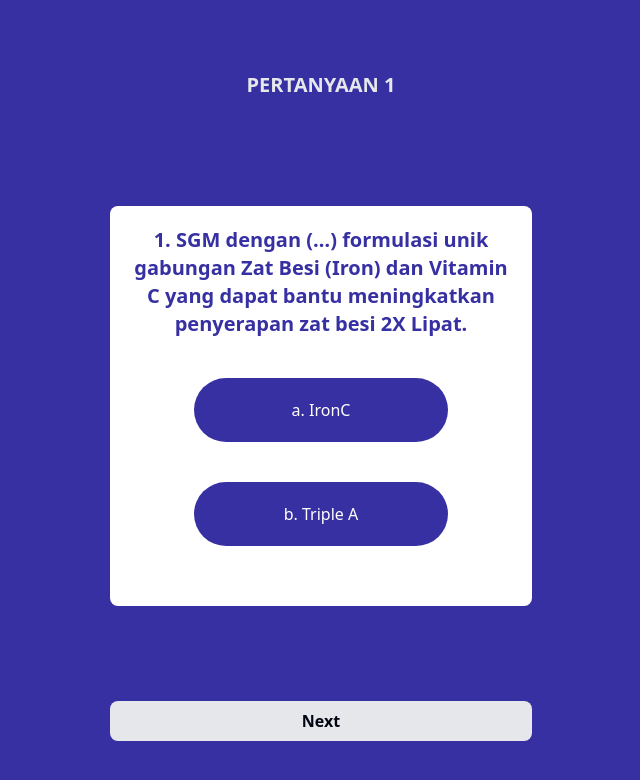
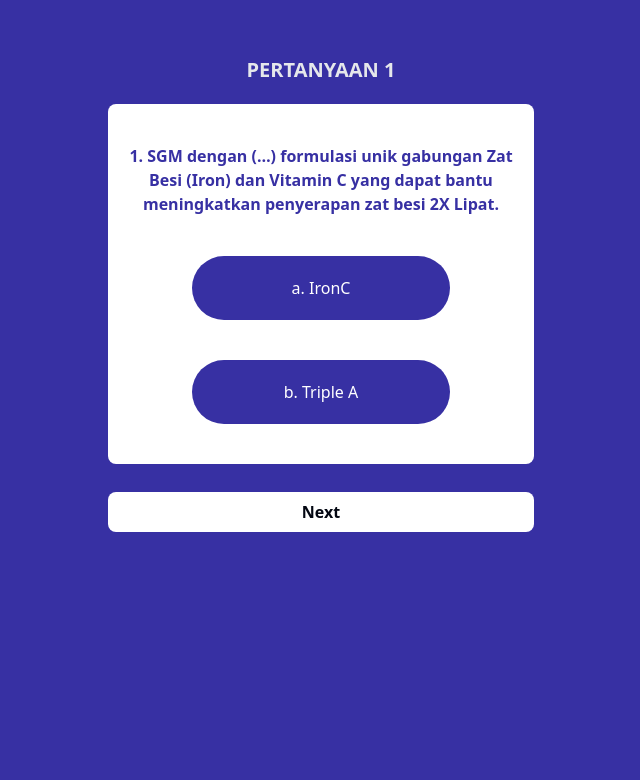
Before and after one commit to sholichan/pit-ibi, a Next.js app: page /questions in a window 1280 px wide. Shown: the top 780 px of the page, without its empty margins (319-959 px from the left). Built offline with nearby package versions, Linux system fonts and the light colour scheme; what tailwindcss-animated would draw is missing.

Commit message:
home and question

```diff
--- a/src/components/footer.tsx
+++ b/src/components/footer.tsx
@@ -1,6 +1,6 @@
 export default function Footer() {
   return (
-    <div className="fixed w-full h-12  bg-indigo-800 bottom-0 left-0 rounded-t-3xl">
+    <div className="absolute w-full h-12  bg-indigo-800 bottom-0 left-0 rounded-t-3xl">
 
     </div>
   )
--- a/src/components/header_home.tsx
+++ b/src/components/header_home.tsx
@@ -2,7 +2,7 @@
 
 export default function HeaderHome() {
   return (
-    <div className="z-0 w-full h-fit rounded rounded-b-3xl bg-indigo-800 fixed px-2 py-10 justify-between">
+    <div className="z-0 w-full h-fit rounded rounded-b-3xl bg-indigo-800 absolute px-2 py-10 justify-between">
 
       <div className="flex flex-wrap w-full font-medium text-center text-2xl text-gray-200 justify-center pb-5 lg:pb-10">
         <h1 className="w-full">
--- a/src/pages/home.tsx
+++ b/src/pages/home.tsx
@@ -17,9 +17,9 @@
     <Layout>
       <HeaderHome />
       <Footer />
-      <div className="flex flex-wrap w-screen p-4 justify-center h-auto lg:h-4/6 my-5 z-50">
-        <div className="flex flex-wrap h-4/5 w-full justify-center">
-          <div className={isClicked ? " flex flex-wrap w-10/12 h-fit lg:h-full lg:w-full justify-center mt-14 lg:m-20 lg:justify-between" : 'invisible'}>
+      <div className="flex flex-wrap space-y-7 lg:space-y-32 w-full justify-center content-center lg:content-between h-auto lg:h-4/6 my-5 z-50">
+        <div className="flex flex-wrap h-fit lg:h-4/5 w-full justify-center content-center lg:content-start">
+          <div className={isClicked ? " flex flex-wrap w-11/12 gap-6 h-fit lg:h-full lg:w-full justify-center mt-14 lg:m-20 lg:justify-between" : 'invisible'}>
             <video className={isClicked ? " border-indigo-800 border-2 w-2/5 lg:w-auto lg:h-full" : 'hidden'} autoPlay muted loop={true} onClick={() => { setClicked(false), setClicked1(false) }}>
               <source src="/video/CMPA1.mp4" type="video/mp4" />
             </video>
@@ -34,28 +34,28 @@
             </video>
           </div>
 
-          <div className={isClicked ? 'invisible' : " flex flex-wrap h-full w-full justify-center mt-14"}>
+          <div className={isClicked ? 'invisible' : " flex flex-wrap h-full w-full justify-center content-start"}>
 
-            <video className={isClicked1 ? "hidden" : 'border-indigo-800 border-4 p1 w-5/6 h-auto lg:h-auto lg:w-1/4'} autoPlay muted loop={true} width="400" height="200" onClick={() => { setClicked(true), setClicked1(true) }}>
+            <video className={isClicked1 ? "hidden" : 'border-indigo-800 border-4 p1 w-11/12 h-auto lg:h-auto lg:w-1/4'} autoPlay muted loop={true} width="400" height="200" onClick={() => { setClicked(true), setClicked1(true) }}>
               <source src="/video/CMPA2.mp4" type="video/mp4" />
             </video>
-            <video className={isClicked2 ? "hidden" : 'border-indigo-800 border-4 p1 w-5/6 h-auto lg:h-auto lg:w-1/4'} autoPlay muted loop={true} width="400" height="200" onClick={() => { setClicked(true), setClicked2(true) }}>
+            <video className={isClicked2 ? "hidden" : 'border-indigo-800 border-4 p1 w-11/12 h-auto lg:h-auto lg:w-1/4'} autoPlay muted loop={true} width="400" height="200" onClick={() => { setClicked(true), setClicked2(true) }}>
               <source src="/video/detailing_core_2.mp4" type="video/mp4" />
             </video>
-            <video className={isClicked3 ? "hidden" : 'border-indigo-800 border-4 p1 w-5/6 h-auto lg:h-auto lg:w-1/4'} autoPlay muted loop={true} width="400" height="200" onClick={() => { setClicked(true), setClicked3(true) }}>
+            <video className={isClicked3 ? "hidden" : 'border-indigo-800 border-4 p1 w-11/12 h-auto lg:h-auto lg:w-1/4'} autoPlay muted loop={true} width="400" height="200" onClick={() => { setClicked(true), setClicked3(true) }}>
               <source src="/video/detailing_core_3.mp4" type="video/mp4" />
             </video>
-            <video className={isClicked4 ? "hidden" : 'border-indigo-800 border-4 p1 w-5/6 h-auto lg:h-auto lg:w-1/4'} autoPlay muted loop={true} width="400" height="200" onClick={() => { setClicked(true), setClicked4(true) }}>
+            <video className={isClicked4 ? "hidden" : 'border-indigo-800 border-4 p1 w-11/12 h-auto lg:h-auto lg:w-1/4'} autoPlay muted loop={true} width="400" height="200" onClick={() => { setClicked(true), setClicked4(true) }}>
               <source src="/video/detailing_pbf_2.mp4" type="video/mp4" />
             </video>
           </div>
         </div>
-
-        <Link className={isClicked ? "bg-indigo-800 text-gray-200 w-2/3 lg:w-1/4 lg:mt-32 h-10 p-2 rounded-lg items-center flex justify-center" : 'hidden'} href="/qrcode">
+        <Link className={isClicked ? "bg-indigo-800 text-gray-200 border-gray-200 border-2 w-2/3 lg:w-1/4 lg:mt-32 h-10 p-2 rounded-lg items-center flex justify-center" : 'hidden'} href="/qrcode">
           <button >
             Quiz
           </button>
         </Link>
+
       </div>
     </Layout>
 
--- a/src/pages/questions.tsx
+++ b/src/pages/questions.tsx
@@ -98,10 +98,11 @@
   }
   return (
     <Layout>
-      <div className="bg-indigo-800 flex flex-wrap w-full p-2 justify-center items-center h-full">
-        <h1 className="font-extrabold  text-gray-200 w-full text-xl text-center p-5 rounded-lg">{`PERTANYAAN ${currentQuestion}`}</h1>
-        <div className="lg:w-1/3 w-72 h-auto flex flex-wrap justify-center text-indigo-800 text-center bg bg-white p-5 rounded-lg">
-          <h1 className="font-extrabold text-base lg:text-xl mb-10">{quiz[currentQuestion].question}</h1>
+
+      <div className="bg-indigo-800 flex flex-wrap space-y-5 w-full justify-center content-start h-full py-14">
+        <h1 className="font-extrabold  text-gray-200 w-full text-xl text-center rounded-lg">{`PERTANYAAN ${currentQuestion}`}</h1>
+        <div className="lg:w-1/3 w-72 py-10 h-auto flex flex-wrap justify-center text-indigo-800 text-center bg bg-white p-5 rounded-lg">
+          <h1 className="font-extrabold text-base lg:text-base mb-10">{quiz[currentQuestion].question}</h1>
 
           <h1 className={isAnswera ? `font-medium hover:cursor-pointer text-white bg-green-500 w-2/3 text-center p-5 mb-10 rounded-full` :
             `font-medium hover:cursor-pointer text-white ${bgAnswer} w-2/3 text-center p-5 mb-10 rounded-full`}
@@ -109,8 +110,8 @@
             {quiz[currentQuestion].answer1.a.answer}
           </h1>
 
-          <h1 className={isAnswerb ? `font-medium hover:cursor-pointer text-white bg-green-500 w-2/3 text-center p-5 mb-10 rounded-full` :
-            `font-medium hover:cursor-pointer text-white ${bgAnswer} w-2/3 text-center p-5 mb-10 rounded-full`}
+          <h1 className={isAnswerb ? `font-medium hover:cursor-pointer text-white bg-green-500 w-2/3 text-center p-5 rounded-full` :
+            `font-medium hover:cursor-pointer text-white ${bgAnswer} w-2/3 text-center p-5 rounded-full`}
             onClick={handleClickb}>
             {quiz[currentQuestion].answer1.b.answer}
           </h1>
@@ -118,13 +119,13 @@
         </div>
         <div className="w-full h-fit flex justify-center font-bold text-gray-950">
           {isDone ? (
-            <Link className="bg-gray-200 text-green-800 w-1/3 h-10 p-2 m-2 rounded-lg items-center flex justify-center" href="/home">
+            <Link className="bg-white text-green-800 w-1/3 h-10 p-2 m-2 rounded-lg items-center flex justify-center" href="/home">
               <button >
                 Home
               </button>
             </Link>
           ) : (
-            <button className="bg-gray-200 w-1/3 h-10 p-2 m-2 rounded-lg items-center flex justify-center" onClick={handleNextQuestion}>
+            <button className="bg-white w-1/3 h-10 p-2 m-2 rounded-lg items-center flex justify-center" onClick={handleNextQuestion}>
               Next
             </button>
           )}
--- a/src/pages/register.tsx
+++ b/src/pages/register.tsx
@@ -11,7 +11,7 @@
     <Layout>
       <Header />
       <Footer />
-      <div className="fixed w-80 h-3/5 bg-white outline outline-1 outline-indigo-800 inset-1/2 -translate-x-1/2 -translate-y-1/4 rounded-2xl lg:w-11/12 p-2">
+      <div className="absolute w-80 h-3/5 bg-white outline outline-1 outline-indigo-800 inset-1/2 -translate-x-1/2 -translate-y-1/4 rounded-2xl lg:w-11/12 p-2">
         <h1 className="font-medium rounded-lg text-center text-sm text-white lg:text-lg w-full h-fit bg-indigo-800 flex py-4 justify-center">Registration Booth Danone Indonesia</h1>
         <div className="flex flex-wrap w-full h-2/3 overflow-auto bg-white outline outline-1 outline-indigo-800 rounded-lg lg:p-4 ">
           <p className="text-gray-950 text-sm lg:text-base w-full h-fit flex  p-4 mx-0.5 justify-center">
```
